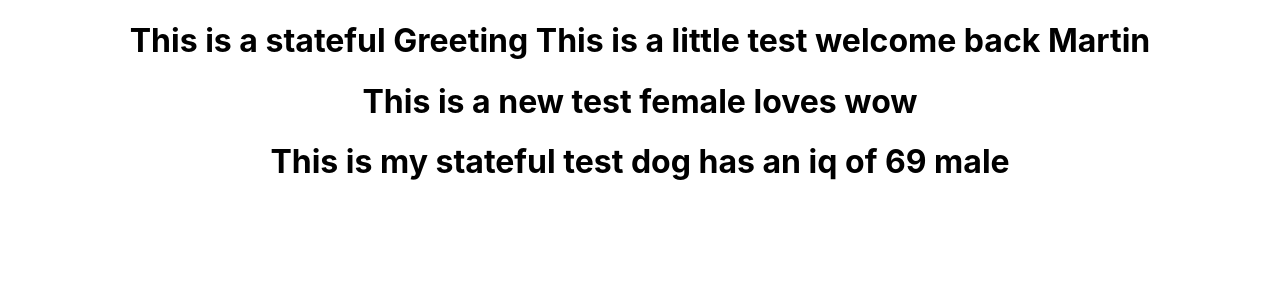
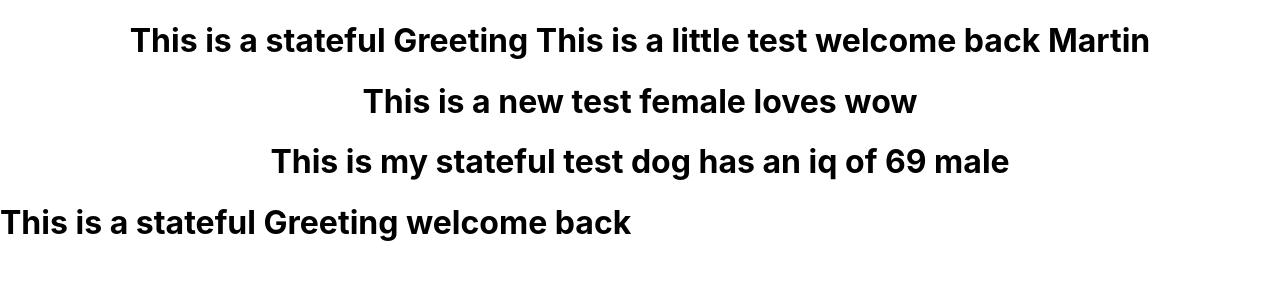
Before and after one commit to MartinBradbury/react-trial, a React (Create React App) app in the folder my-app/: page / in a window 1280 px wide. Shown: the top 300 px of the page. Built offline with nearby package versions, Linux system fonts and the light colour scheme.

Commit message:
added fragments so you can return more than one div

```diff
--- a/my-app/src/App.js
+++ b/my-app/src/App.js
@@ -7,12 +7,15 @@ import StatefulTest from './components/StatefulTest';
 
 function App() {
   return (
+    <>
     <div className="App">
       {/* <FunctionalGreetingNew name="Martin" age="41" greeting="Nice to meet you!!" /> */}
       <StatefulGreeting greeting="This is a little test" name="Martin" />
       <NewTest sex="female" game="wow" />
       <StatefulTest pet="dog" iq="69" sex="male"/>
     </div>
+    <StatefulGreeting />
+    </>
   );
 }
 
```
